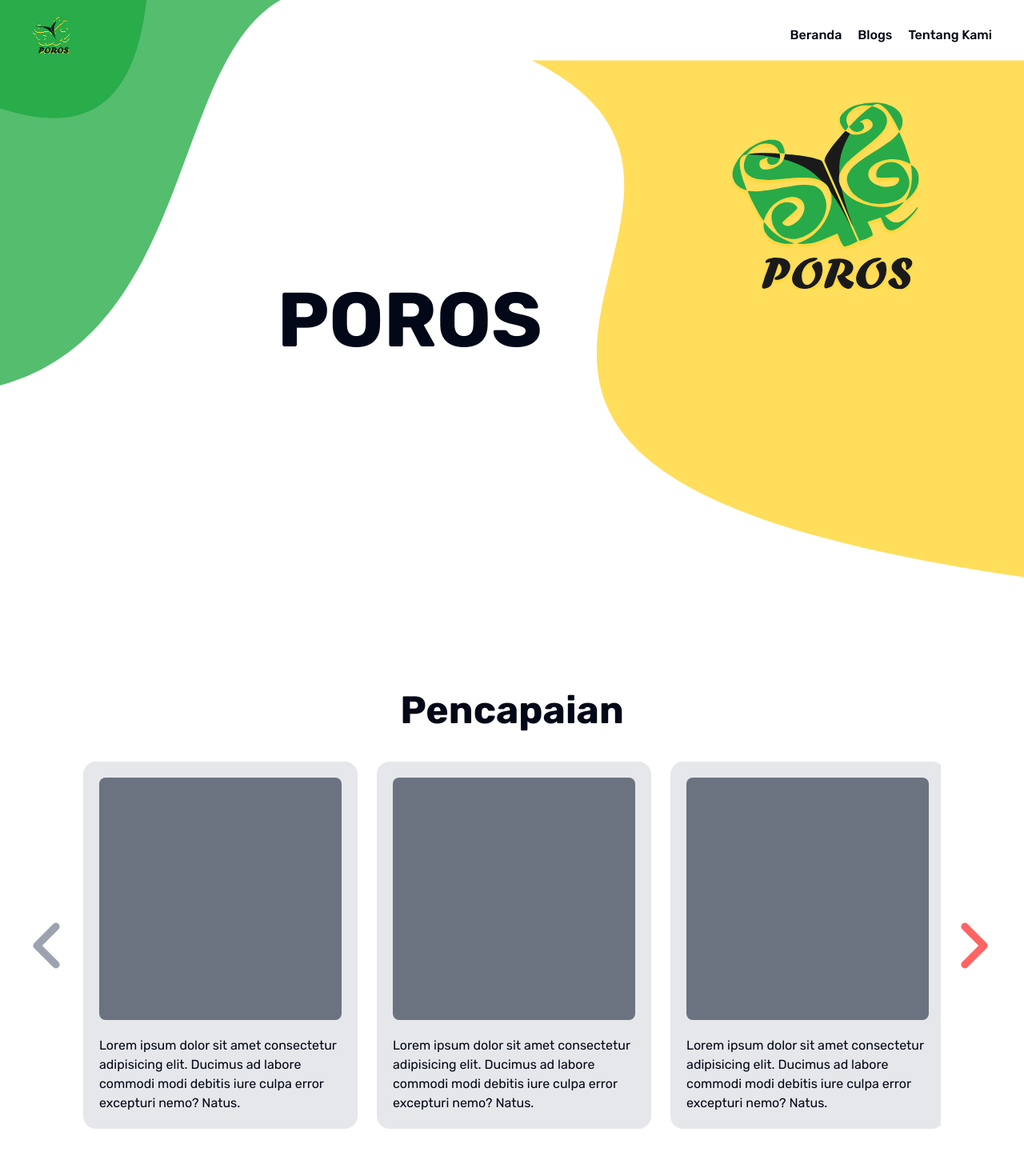
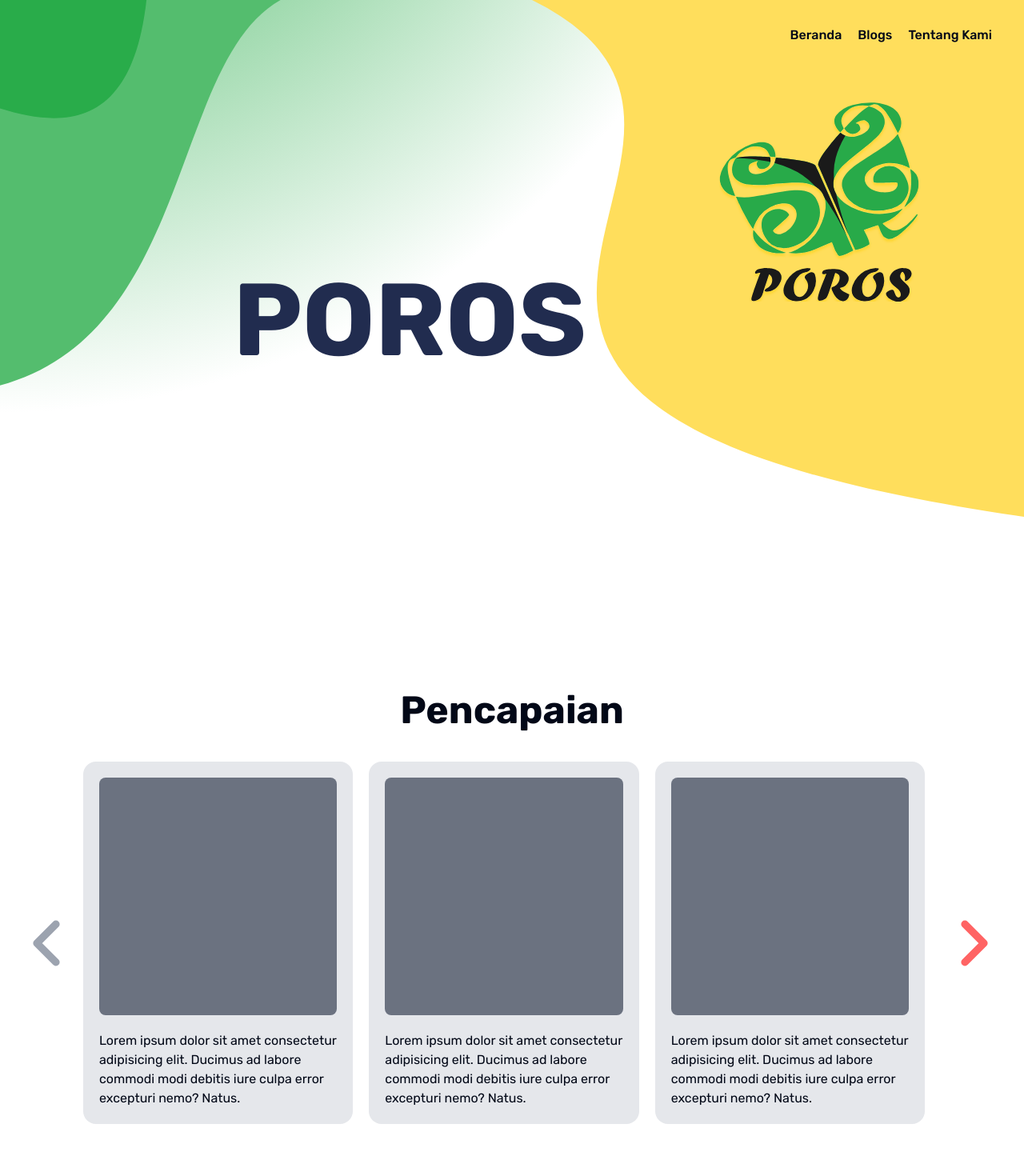
Before and after one commit to porosub/Poros-Web-Home-3.0, a Next.js app: page / in a window 1280 px wide. Shown: the top 1450 px of the page at 80% size. Built offline with nearby package versions, Linux system fonts and the light colour scheme.

Commit message:
fix: carousel bug sizing

```diff
--- a/src/app/globals.css
+++ b/src/app/globals.css
@@ -4,6 +4,12 @@
 
 @layer base {
   :root {
+    --primary-green: #29ac4a;
+    --secondary-yellow: #ffd633;
+    --accent-red: #ff6464;
+    --text-darkblue: #212c4f;
+    --background-white: #ffffff;
+
     --background: 0 0% 100%;
     --foreground: 222.2 84% 4.9%;
 
--- a/src/app/page.tsx
+++ b/src/app/page.tsx
@@ -1,6 +1,5 @@
 import { Card } from "@/components/Card";
 import Carousel from "@/components/Carousel";
-import POROSLogo from "@/components/POROSLogo";
 import { HeroLeftElement } from "@/components/home/HeroLeftElement";
 import { HeroLeftElementMobile } from "@/components/home/HeroLeftElementMobile";
 import { HeroRightElement } from "@/components/home/HeroRightElement";
@@ -11,18 +10,20 @@ import type React from "react";
 const Home: React.FC = () => {
   return (
     <main className="overflow-hidden flex flex-col gap-16">
-      <section className="flex h-[32rem] md:h-screen relative">
+      <section className="flex h-[32rem] md:h-screen relative bg-radial-gradient z-[-1]">
         <HeroLeftElement className="hidden md:block absolute top-0 h-fit -z-10 -left-[40%] md:left-0" />
         <HeroLeftElementMobile className="-z-10 absolute md:hidden top-0 left-0" />
         <div className="flex justify-center w-full items-center md:mr-[40%] lg:mr-[20%]">
           <div className="w-32 -translate-y-16 aspect-square md:hidden relative">
             <Image src={"/logo-poros.svg"} alt="Logo POROS" fill={true} />
           </div>
-          <h1 className="font-bold text-8xl hidden md:block">POROS</h1>
+          <h1 className="font-bold lg:text-9xl text-8xl hidden md:block text-textDarkBlue">
+            POROS
+          </h1>
         </div>
-        <HeroRightElement className="h-full hidden md:block absolute -z-10 -right-[130%] md:-right-32 lg:-right-5" />
-        <HeroRightElementMobile className="h-full -z-10 absolute md:hidden -top-10 right-0" />
-        <div className="w-52 lg:w-60 hidden md:block aspect-square absolute right-32 top-32">
+        <HeroRightElement className="h-fit hidden md:block absolute -z-10 -right-[130%] md:-right-32 lg:-right-5" />
+        <HeroRightElementMobile className="h-fit -z-10 absolute md:hidden -top-10 right-0" />
+        <div className="w-52 lg:w-64 hidden md:block aspect-square absolute right-32 top-32">
           <Image src={"/logo-poros.svg"} alt="Logo POROS" fill={true} />
         </div>
       </section>
@@ -30,18 +31,15 @@ const Home: React.FC = () => {
         <h2 className="font-bold text-5xl text-center px-5 md:px-20">
           Pencapaian
         </h2>
-        <Carousel
-          options={{ dragFree: false, align: "start" }}
-          containerClassName=""
-        >
-          <Card className="w-full sm:w-[48%] md:w-[32%] shrink-0 rounded-2xl bg-gray-200 p-5" />
-          <Card className="w-full sm:w-[48%] md:w-[32%] shrink-0 rounded-2xl bg-gray-200 p-5" />
-          <Card className="w-full sm:w-[48%] md:w-[32%] shrink-0 rounded-2xl bg-gray-200 p-5" />
-          <Card className="w-full sm:w-[48%] md:w-[32%] shrink-0 rounded-2xl bg-gray-200 p-5" />
-          <Card className="w-full sm:w-[48%] md:w-[32%] shrink-0 rounded-2xl bg-gray-200 p-5" />
-          <Card className="w-full sm:w-[48%] md:w-[32%] shrink-0 rounded-2xl bg-gray-200 p-5" />
-          <Card className="w-full sm:w-[48%] md:w-[32%] shrink-0 rounded-2xl bg-gray-200 p-5" />
-          <Card className="w-full sm:w-[48%] md:w-[32%] shrink-0 rounded-2xl bg-gray-200 p-5" />
+        <Carousel options={{ dragFree: false, align: "start" }}>
+          <Card className="md:flex-[0_0_33.333%] flex-[0_0_50%] pl-[20px]" />
+          <Card className="md:flex-[0_0_33.333%] flex-[0_0_50%] pl-[20px]" />
+          <Card className="md:flex-[0_0_33.333%] flex-[0_0_50%] pl-[20px]" />
+          <Card className="md:flex-[0_0_33.333%] flex-[0_0_50%] pl-[20px]" />
+          <Card className="md:flex-[0_0_33.333%] flex-[0_0_50%] pl-[20px]" />
+          <Card className="md:flex-[0_0_33.333%] flex-[0_0_50%] pl-[20px]" />
+          <Card className="md:flex-[0_0_33.333%] flex-[0_0_50%] pl-[20px]" />
+          <Card className="md:flex-[0_0_33.333%] flex-[0_0_50%] pl-[20px]" />
         </Carousel>
       </section>
     </main>
--- a/src/components/Card.tsx
+++ b/src/components/Card.tsx
@@ -3,11 +3,13 @@ import type { FC, HTMLAttributes } from "react";
 export const Card: FC<HTMLAttributes<HTMLDivElement>> = (props) => {
   return (
     <div {...props}>
-      <div className="w-full aspect-video md:aspect-square bg-gray-500 rounded-lg"></div>
-      <p className="mt-5">
-        Lorem ipsum dolor sit amet consectetur adipisicing elit. Ducimus ad
-        labore commodi modi debitis iure culpa error excepturi nemo? Natus.
-      </p>
+      <div className="rounded-2xl bg-gray-200 p-[20px]">
+        <div className="w-full aspect-video md:aspect-square bg-gray-500 rounded-lg"></div>
+        <p className="mt-5">
+          Lorem ipsum dolor sit amet consectetur adipisicing elit. Ducimus ad
+          labore commodi modi debitis iure culpa error excepturi nemo? Natus.
+        </p>
+      </div>
     </div>
   );
 };
--- a/src/components/Carousel.tsx
+++ b/src/components/Carousel.tsx
@@ -20,17 +20,17 @@ const Carousel: FC<SliderProps> = ({
   options,
   children,
 }) => {
-  options = { dragThreshold: 8, ...options };
+  options = { dragThreshold: 8, containScroll: "trimSnaps", ...options };
   const [sliderRef, sliderMethod] = useEmblaCarousel(options);
   const [prevBtnEnabled, setPrevBtnEnabled] = useState(false);
   const [nextBtnEnabled, setNextBtnEnabled] = useState(false);
 
   const handlePrev = useCallback(() => {
-    sliderMethod != null && sliderMethod.scrollPrev();
+    sliderMethod?.scrollPrev();
   }, [sliderMethod]);
 
   const handleNext = useCallback(() => {
-    sliderMethod != null && sliderMethod.scrollNext();
+    sliderMethod?.scrollNext();
   }, [sliderMethod]);
 
   const onSelect = useCallback((sliderMethod: EmblaCarouselType) => {
@@ -58,14 +58,13 @@ const Carousel: FC<SliderProps> = ({
           <LeftArrowIcon className="h-full mr-1" />
         </button>
       </div>
-      <div
-        ref={sliderRef}
-        className={`overflow-hidden relative flex w-full gap-5 h-fit ${className}`}
-      >
-        <div className={`flex gap-6 w-full cursor-grab active:cursor-grabbing`}>
+
+      <div className="overflow-hidden" ref={sliderRef}>
+        <div className={`flex w-full h-fit ml-[calc(20px*-1)] ${className}`}>
           {children}
         </div>
       </div>
+
       <div className="flex items-center pr-5">
         <button
           type="button"
--- a/src/components/Navbar.tsx
+++ b/src/components/Navbar.tsx
@@ -16,7 +16,12 @@ const Navbar: React.FC = () => {
       }`}
     >
       <Link href={"/"} className="relative h-12 w-12">
-        <Image src={POROSLogo} alt="logo poros" fill={true} />
+        <Image
+          src={POROSLogo}
+          alt="logo poros"
+          fill={true}
+          className={`${changeNav ? "opacity-1" : "opacity-0"} duration-150`}
+        />
       </Link>
 
       <button type="button" className="block md:hidden">
--- a/tailwind.config.ts
+++ b/tailwind.config.ts
@@ -17,6 +17,12 @@ module.exports = {
     },
     extend: {
       colors: {
+        primaryGreen: "var(--primary-green)",
+        secondaryYellow: "var(-secondary-yellow)",
+        accentRed: "var(--accent-red)",
+        textDarkBlue: "var(--text-darkblue)",
+        backgroundWhite: "var(--background-white)",
+
         border: "hsl(var(--border))",
         input: "hsl(var(--input))",
         ring: "hsl(var(--ring))",
@@ -70,7 +76,13 @@ module.exports = {
         "accordion-down": "accordion-down 0.2s ease-out",
         "accordion-up": "accordion-up 0.2s ease-out",
       },
+      backgroundImage: {
+        "radial-gradient":
+          "radial-gradient(circle at 0% -60%, var(--primary-green) 5%, var(--background-white) 55%, var(--background-white) 40%)",
+      },
     },
   },
   plugins: [require("tailwindcss-animate")],
 };
+
+export {};
```
